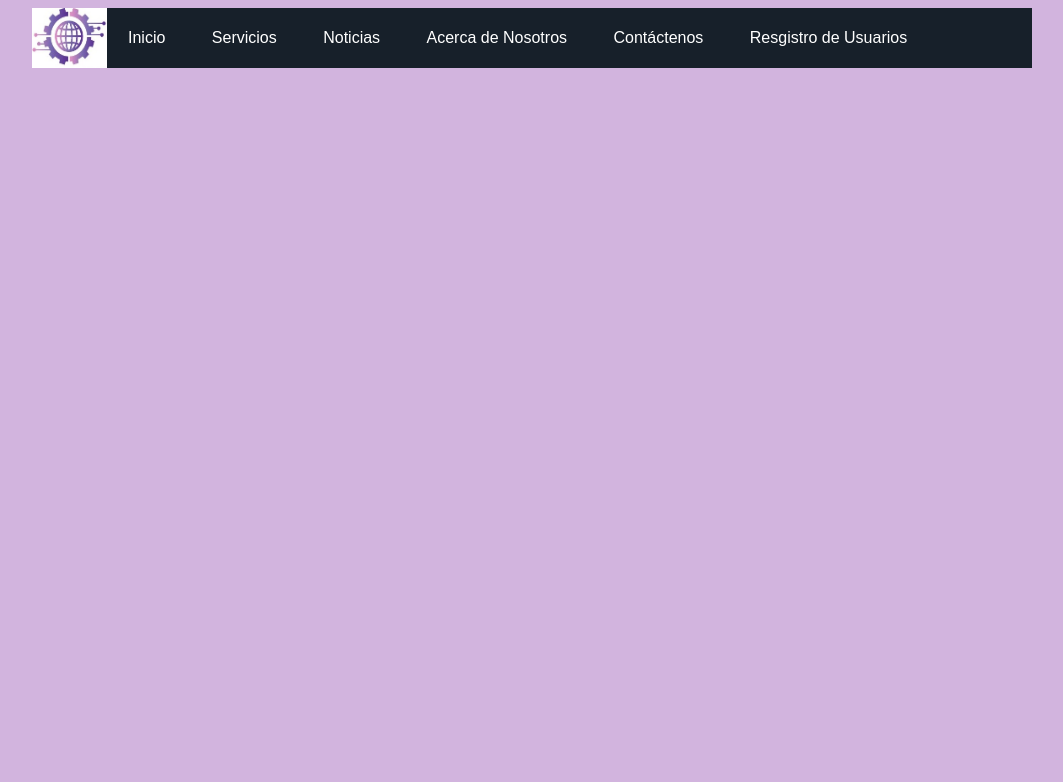
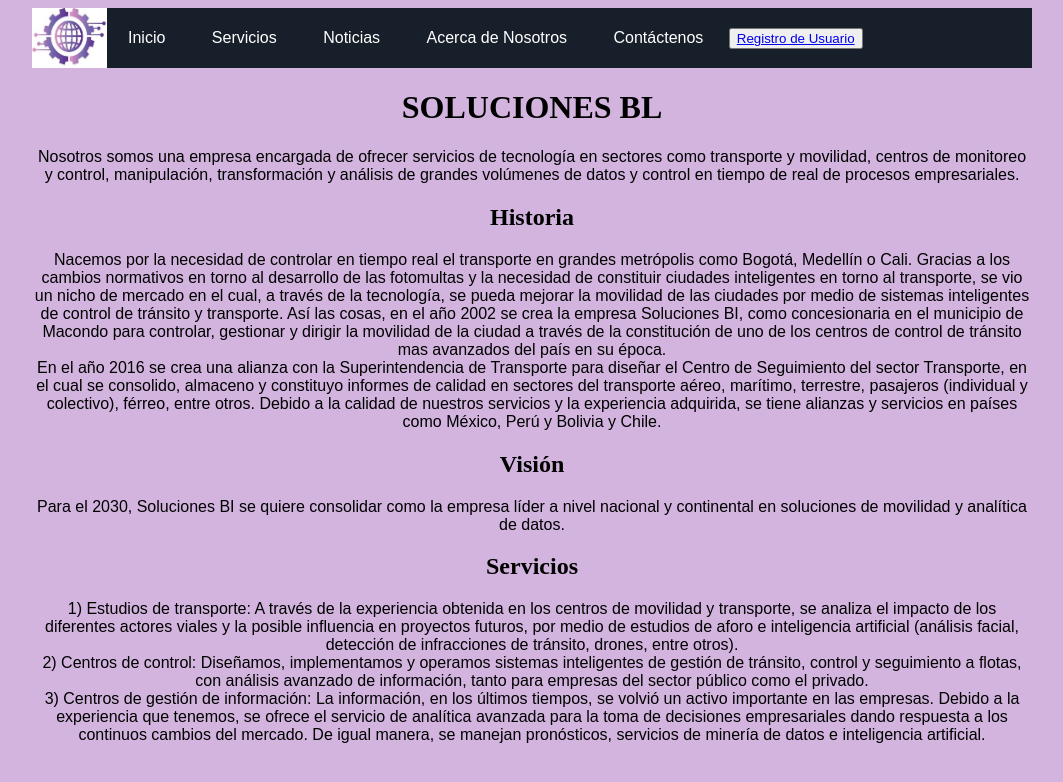
Before and after one commit to SergioACO/Sprint, a plain HTML site: page Index.html in a window 1280 px wide. Shown: the whole page, without its empty margins (108-1171 px from the left). Drawn offline with Linux system fonts and the light colour scheme; files whose address does not match are found by name.

Commit message:
Sprint 1 terminado

```diff
--- a/Index.html
+++ b/Index.html
@@ -16,7 +16,40 @@
                 <li><a href="#">Noticias</a> </li>
                 <li><a href="#">Acerca de Nosotros</a> </li>
                 <li><a href="#">Contáctenos</a> </li>
-                <li><a id = "irA_registro_usuario"href="registro.html">Resgistro de Usuarios</a></li>
+                <button id="boton_registro_usuario" type="button"><a id="irA_registro _usuario" href="registro.html">Registro de Usuario</a></button>
         </nav>
+        <h1>SOLUCIONES BL</h1>
+        <p>
+            Nosotros somos una empresa encargada de ofrecer servicios de tecnología en sectores como transporte y movilidad,
+            centros de monitoreo y control, manipulación, transformación y análisis de grandes volúmenes de datos y control en
+            tiempo de real de procesos empresariales.<br/>
+            <h2>Historia</h2>
+            <p>Nacemos por la necesidad de controlar en tiempo real el transporte en grandes metrópolis como Bogotá, Medellín o Cali.
+            Gracias a los cambios normativos en torno al desarrollo de las fotomultas y la necesidad de constituir ciudades
+            inteligentes en torno al transporte, se vio un nicho de mercado en el cual, a través de la tecnología, se pueda mejorar
+            la movilidad de las ciudades por medio de sistemas inteligentes de control de tránsito y transporte. Así las cosas, en
+            el año 2002 se crea la empresa Soluciones BI, como concesionaria en el municipio de Macondo para controlar, gestionar y
+            dirigir la movilidad de la ciudad a través de la constitución de uno de los centros de control de tránsito mas avanzados
+            del país en su época.<br/></p>
+            <p>En el año 2016 se crea una alianza con la Superintendencia de Transporte para diseñar el Centro de Seguimiento del sector
+            Transporte, en el cual se consolido, almaceno y constituyo informes de calidad en sectores del transporte aéreo, marítimo,
+            terrestre, pasajeros (individual y colectivo), férreo, entre otros. Debido a la calidad de nuestros servicios y la experiencia
+            adquirida, se tiene alianzas y servicios en países como México, Perú y Bolivia y Chile.<br/></p>
+
+            <h2>Visión</h2>
+            <p>Para el 2030, Soluciones BI se quiere consolidar como la empresa líder a nivel nacional y continental en soluciones de
+            movilidad y analítica de datos.<br/></p>
+
+            <h2>Servicios</h2>
+            <p>1)	Estudios de transporte: A través de la experiencia obtenida en los centros de movilidad y transporte, se analiza el impacto
+             de los diferentes actores viales y la posible influencia en proyectos futuros, por medio de estudios de aforo e inteligencia
+             artificial (análisis facial, detección de infracciones de tránsito, drones, entre otros).<br/>
+            2)	Centros de control: Diseñamos, implementamos y operamos sistemas inteligentes de gestión de tránsito, control y seguimiento
+             a flotas, con análisis avanzado de información, tanto para empresas del sector público como el privado.<br/>
+            3)	Centros de gestión de información: La información, en los últimos tiempos, se volvió un activo importante en las empresas.
+            Debido a la experiencia que tenemos, se ofrece el servicio de analítica avanzada para la toma de decisiones empresariales
+            dando respuesta a los continuos cambios del mercado. De igual manera, se manejan pronósticos, servicios de minería de datos e
+            inteligencia artificial.</br></p1>
+        </p>
     </body>
 </html>
--- a/estilos.css
+++ b/estilos.css
@@ -82,3 +82,35 @@ img{
 body{
     background-color: #D2B4DE;
 }
+
+.registro{
+  width: 20%;
+  background: white;
+  border-color: #4A235A;
+  padding: 5px;
+  margin: 9px 0;
+  font-size: 16px;
+  text-decoration: none;
+}
+
+h1{
+    text-align: center;
+}
+
+p{
+    text-align: center;
+    font-family: Arial, Helvetica, sans-serif;
+    max-width: 1000px;
+    margin: auto;
+
+}
+
+h2{
+    text-align: center;
+}
+
+p1{
+    text-align: center;
+    max-width: 1000px;
+    margin: auto;
+}
```
Also changed, not shown: registro.html (+4 -4 lines), Imagenes/unname.jpg (deleted).
